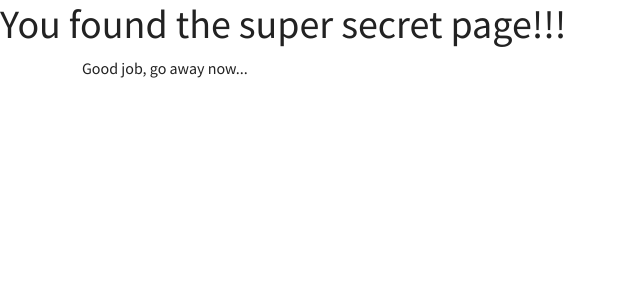
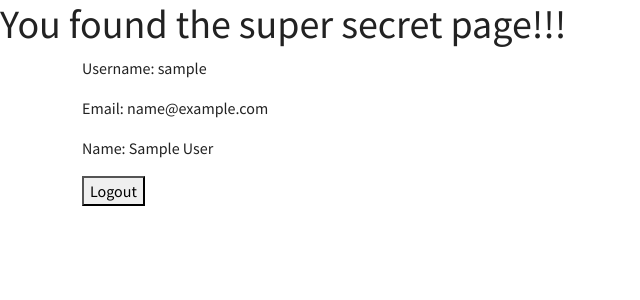
Before and after one commit to mtbocim/flask-notes, a Flask app: template templates/secrets.html in a window 1280 px wide. Shown: the top 300 px of the page, without its empty margins (0-640 px from the left). Run offline with Flask 3, Linux system fonts and the light colour scheme; the template is opened without the code that fills it: values that come from a table or form of the project are taken from there, others are empty; tables that the repository leaves empty hold one stand-in row (values such as "Sample post").

Commit message:
completed part 6, code reviewed, minor edits after

```diff
--- a/app.py
+++ b/app.py
@@ -1,7 +1,17 @@
 """Flask app for User Authentication"""
 #from crypt import methods
-from flask import Flask, jsonify, request, render_template, redirect, flash
-from forms import CreateUserForm, LoginForm
+from flask import (
+    Flask,
+    render_template,
+    redirect,
+    flash,
+    session,
+)
+from forms import (
+    CreateUserForm,
+    LoginForm,
+    CSRFProtectForm
+)
 
 from models import db, connect_db, User
 
@@ -24,8 +34,9 @@ def redirect_register():
 
 @app.route('/register', methods=["GET", "POST"])
 def register():
-    """ Display registration form,
-    register/create user with accepted data """
+    """
+        Display registration form, register/create user with accepted data.
+    """
 
     form = CreateUserForm()
 
@@ -36,7 +47,8 @@ def register():
         first_name = form.first_name.data
         last_name = form.last_name.data
 
-        existing_user = User.query.filter(User.username == username).one_or_none()
+        existing_user = User.query.filter(
+            User.username == username).one_or_none()
 
         if not existing_user:
 
@@ -51,7 +63,9 @@ def register():
             db.session.add(user)
             db.session.commit()
 
-            return redirect("/secret")
+            session["user_id"] = user.username
+
+            return redirect(f"/user/{username}")
 
         else:
             flash("Username already exists!")
@@ -62,16 +76,21 @@ def register():
 
 @app.route('/login', methods=["GET", "POST"])
 def login():
+    """
+        Authenticates user then logs them in and redirects to secrets,
+        or inform of incorrect login information.
+    """
 
     form = LoginForm()
 
     if form.validate_on_submit():
         username = form.username.data
         password = form.password.data
+        user = User.authenticate(username, password)
 
-        if User.authenticate(username, password):
-
-            return redirect("/secret")
+        if user:
+            session["user_id"] = user.username
+            return redirect(f"/user/{username}")
 
         else:
             flash("Incorrect username or password.")
@@ -81,7 +100,41 @@ def login():
         return render_template('login.html', form=form)
 
 
+@app.get('/user/<username>')
+def show_secret_page(username):
+    """
+        Shhhh, it's a secret to everyone...
 
-@app.get('/secret')
-def show_secret_page():
-    return render_template('secrets.html')
+        Shows user info or redirects to login page.
+
+    """
+
+    #we didn't use username right now, but could throw message is
+    #username doesn't match session user_id
+    #i.e. 401
+    if "user_id" not in session:
+        form = LoginForm()
+        flash("You must be logged in!!!! >:( ")
+        return render_template('login.html', form=form)
+
+    else:
+
+        user = User.query.get(session["user_id"])
+        form = CSRFProtectForm()
+
+        return render_template(
+            'secrets.html',
+            user=user,
+            form=form
+        )
+
+@app.post('/logout')
+def logout_user():
+    """Logs out user"""
+
+    form = CSRFProtectForm()
+    #it just happens... shh.....
+    if form.validate_on_submit():
+        session.pop("user_id", None)
+    #todo:unauthorized
+    return redirect('/')
--- a/forms.py
+++ b/forms.py
@@ -1,10 +1,11 @@
 from flask_wtf import FlaskForm
-from wtforms import StringField, FloatField, PasswordField
+from wtforms import StringField, PasswordField
 #import email_validator
 from wtforms.validators import Email, Length, InputRequired
 
 
 class CreateUserForm(FlaskForm):
+    """Form to create a new user."""
 
     username = StringField(
         "Username:",
@@ -18,6 +19,7 @@ class CreateUserForm(FlaskForm):
         "Password:",
         validators=[
             InputRequired()
+            #add min/max length
         ]
     )
 
@@ -48,6 +50,7 @@ class CreateUserForm(FlaskForm):
 
 
 class LoginForm(FlaskForm):
+    """Form to login a user."""
 
     username = StringField(
         "Username:",
@@ -63,3 +66,7 @@ class LoginForm(FlaskForm):
             InputRequired()
         ]
     )
+
+
+class CSRFProtectForm(FlaskForm):
+    """Form for CSRF protection"""
--- a/seed.py
+++ b/seed.py
@@ -1,3 +1,5 @@
+"""Create test users"""
+
 from app import app
 from models import db, User
 
@@ -20,6 +22,6 @@ user2 = User.register(
             )
 
 db.session.add(user1)
+db.session.add(user2)
 
-db.session.add(user2)
 db.session.commit()
--- a/templates/secrets.html
+++ b/templates/secrets.html
@@ -5,5 +5,14 @@
 {% endblock %}
 
 {% block content %}
-Good job, go away now...
+
+<p>Username: {{user.username}}</p>
+<p>Email: {{user.email}}</p>
+<p>Name: {{user.first_name}} {{user.last_name}}</p>
+
+<form action="/logout" method="POST">
+    {{ form.hidden_tag() }} <!-- add type=hidden form fields -->
+    <button type="submit">Logout</button>
+</form>
+
 {% endblock %}
```
Also changed, not shown: models.py (+3 -4 lines).
